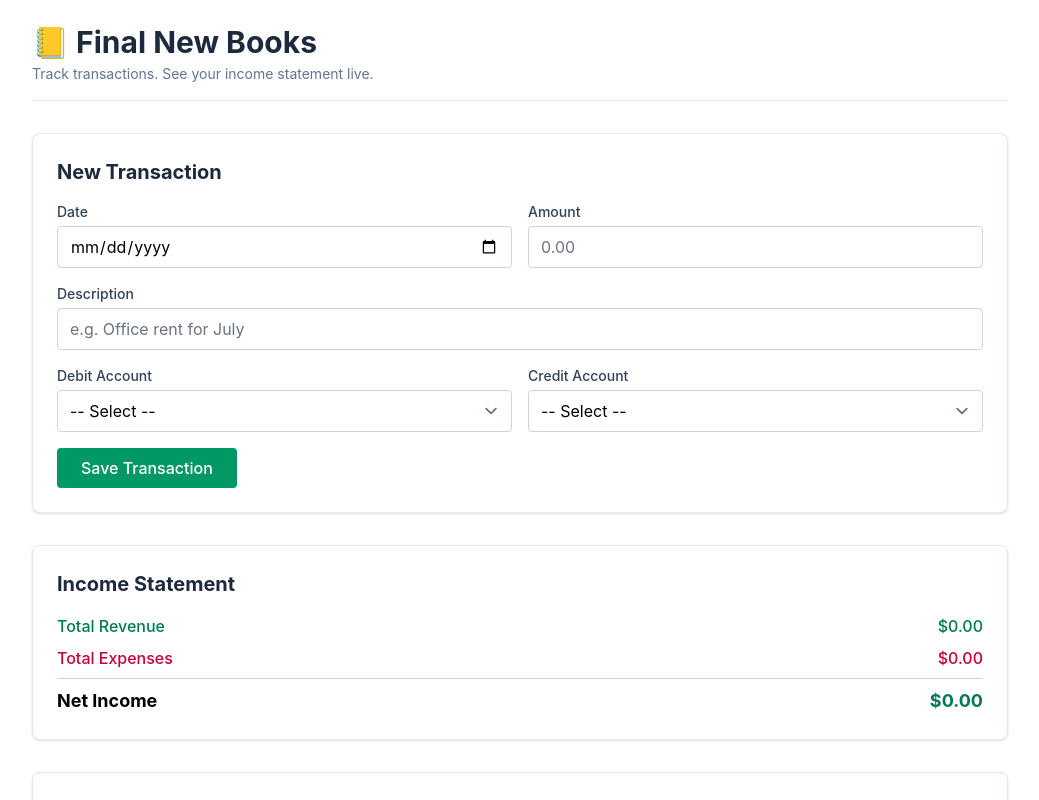
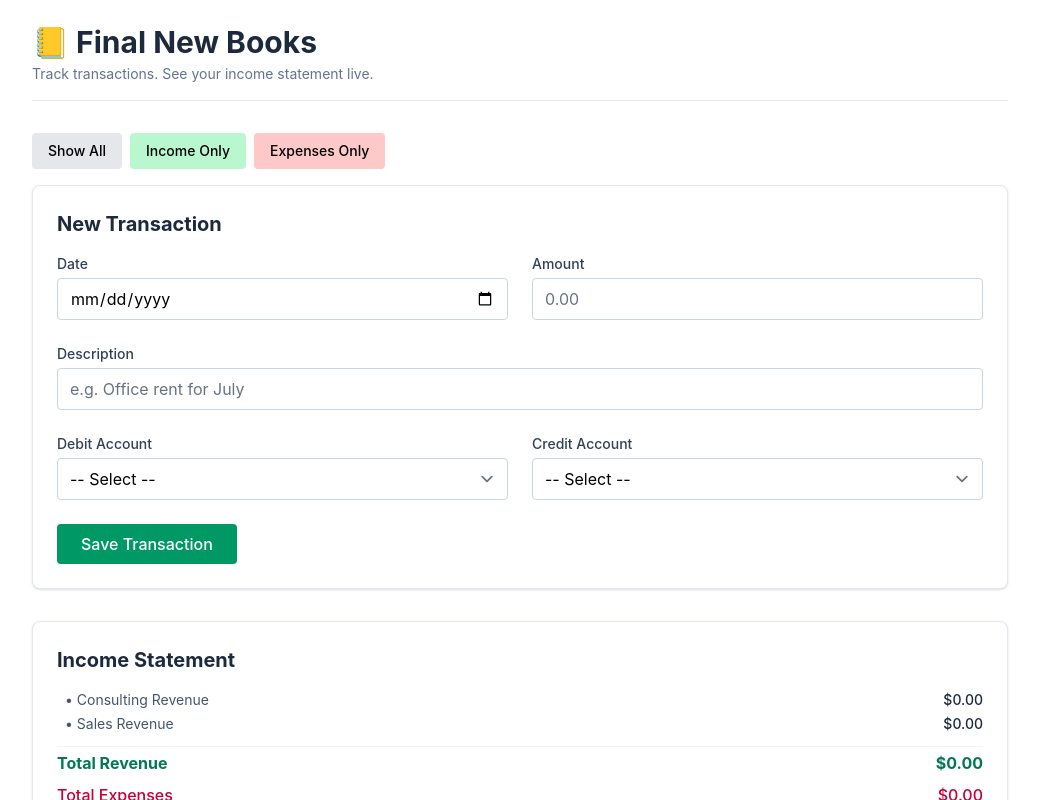
Before and after one commit to zaraawaqar/final-newbooks, a SvelteKit app: page / in a window 1280 px wide. Shown: the top 800 px of the page, without its empty margins (120-1159 px from the left). Built offline with nearby package versions, Linux system fonts and the light colour scheme; no server answers; the database is empty.

Commit message:
3.5 - final commit, app complete

```diff
--- a/src/routes/+page.server.js
+++ b/src/routes/+page.server.js
@@ -18,9 +18,10 @@ export async function load() {
 }
 
 // Form actions run when a form on the page is submitted via POST.
+// Form actions run when a form on the page is submitted via POST.
 export const actions = {
-  default: async ({ request }) => {
-    // 1. Get the form data the browser sent.
+  // Handles recording a new transaction
+  create: async ({ request }) => {
     const formData = await request.formData();
     const date        = formData.get('date');
     const description = formData.get('description');
@@ -28,13 +29,24 @@ export const actions = {
     const credit      = formData.get('credit');
     const amount      = formData.get('amount');
 
-    // 2. Write an INSERT that adds one row to the transactions table.
     await sql`
       INSERT INTO transactions (date, description, debit, credit, amount)
       VALUES (${date}, ${description}, ${debit}, ${credit}, ${amount})
     `;
 
-    // 3. Return success. SvelteKit will re-run load() automatically.
+    return { success: true };
+  },
+
+  // Handles deleting an existing transaction
+  delete: async ({ request }) => {
+    const formData = await request.formData();
+    const id = formData.get('id');
+
+    await sql`
+      DELETE FROM transactions
+      WHERE id = ${id}
+    `;
+
     return { success: true };
   }
 };
--- a/src/routes/+page.svelte
+++ b/src/routes/+page.svelte
@@ -7,6 +7,7 @@ let { data } = $props();
 
 // Wrap the array in $state so the totals below can react to it.
 let transactions = $state(data.transactions);
+let currentFilter = $state('all');
 
   // Add this INSIDE the <script> block, below the transactions array.
 function classify(t) {
@@ -22,11 +23,19 @@ function classify(t) {
 // Add these THREE derived totals to your <script> block,
 // below the classify() function.
 
-let totalRevenue = $derived(
+let consultingRevenue = $derived(
   transactions
-    .filter(t => classify(t) === 'Revenue')
+    .filter(t => classify(t) === 'Revenue' && (t.credit === 'Consulting' || t.description?.toLowerCase().includes('consulting')))
     .reduce((sum, t) => sum + Number(t.amount), 0)
 );
+
+let salesRevenue = $derived(
+  transactions
+    .filter(t => classify(t) === 'Revenue' && (t.credit === 'Sales' || t.description?.toLowerCase().includes('sales')))
+    .reduce((sum, t) => sum + Number(t.amount), 0)
+);
+
+let totalRevenue = $derived(consultingRevenue + salesRevenue);
 
 let totalExpenses = $derived(
   transactions
@@ -44,12 +53,30 @@ let netIncome = $derived(totalRevenue - totalExpenses);
     <h1 class="text-3xl font-bold text-slate-800">📒 Final New Books</h1>
     <p class="text-slate-500 text-sm mt-1">Track transactions. See your income statement live.</p>
   </header>
+<div class="flex gap-2 mb-4">
+    <button
+      class="px-4 py-2 rounded bg-gray-200 hover:bg-gray-300 font-medium text-sm"
+      onclick={() => currentFilter = 'all'}>
+      Show All
+    </button>
 
+    <button
+      class="px-4 py-2 rounded bg-green-200 hover:bg-green-300 font-medium text-sm"
+      onclick={() => currentFilter = 'income'}>
+      Income Only
+    </button>
+
+    <button
+      class="px-4 py-2 rounded bg-red-200 hover:bg-red-300 font-medium text-sm"
+      onclick={() => currentFilter = 'expense'}>
+      Expenses Only
+    </button>
+  </div>
   <!-- NEW TRANSACTION FORM -->
   <section class="bg-white border border-slate-200 rounded-lg p-6 shadow-sm">
     <h2 class="text-xl font-bold text-slate-800 mb-4">New Transaction</h2>
 
-    <form method="POST" class="grid grid-cols-1 md:grid-cols-2 gap-4">
+<form method="POST" action="?/create" class="grid grid-cols-1 md:grid-cols-2 gap-6">
       <div>
         <label for="date" class="block text-sm font-medium text-slate-700 mb-1">Date</label>
         <input id="date" name="date" type="date" required
@@ -108,10 +135,20 @@ let netIncome = $derived(totalRevenue - totalExpenses);
     <h2 class="text-xl font-bold text-slate-800 mb-4">Income Statement</h2>
 
     <div class="space-y-2">
-  <div class="flex justify-between text-emerald-700 font-medium">
-    <span>Total Revenue</span>
-    <span>${totalRevenue.toFixed(2)}</span>
+ <div class="text-sm text-slate-600 pl-2 space-y-1 mb-2">
+  <div class="flex justify-between">
+    <span>• Consulting Revenue</span>
+    <span class="font-medium text-slate-800">${consultingRevenue.toFixed(2)}</span>
   </div>
+  <div class="flex justify-between pb-1">
+    <span>• Sales Revenue</span>
+    <span class="font-medium text-slate-800">${salesRevenue.toFixed(2)}</span>
+  </div>
+</div>
+<div class="flex justify-between text-emerald-700 font-bold border-t border-slate-100 pt-1">
+  <span>Total Revenue</span>
+  <span>${totalRevenue.toFixed(2)}</span>
+</div>
   <div class="flex justify-between text-rose-700 font-medium">
     <span>Total Expenses</span>
     <span>${totalExpenses.toFixed(2)}</span>
@@ -142,14 +179,24 @@ let netIncome = $derived(totalRevenue - totalExpenses);
           </tr>
         </thead>
 <tbody>
-  {#each transactions as t (t.id)}
+{#each transactions.filter(t => {
+  if (currentFilter === 'all') return true;
+  if (currentFilter === 'income') return t.credit === 'Cash' || classify(t) === 'Revenue';
+  if (currentFilter === 'expense') return t.debit === 'Cash' || classify(t) === 'Expense';
+}) as t (t.id)}
     <tr class="border-t border-slate-200 hover:bg-slate-50">
       <td class="px-3 py-2">{t.date}</td>
       <td class="px-3 py-2">{t.description}</td>
       <td class="px-3 py-2">{t.debit}</td>
       <td class="px-3 py-2">{t.credit}</td>
       <td class="px-3 py-2 text-right">${Number(t.amount).toFixed(2)}</td>
-      <td class="px-3 py-2">
+<td class="px-3 py-2 text-right">
+            <form method="POST" action="?/delete">
+              <input type="hidden" name="id" value={t.id} />
+              <button class="text-xs bg-red-100 hover:bg-red-200 text-red-700 px-2 py-1 rounded font-medium">
+                Delete
+              </button>
+            </form>
   {#if classify(t) === 'Revenue'}
     <span class="text-emerald-700 font-medium">Revenue</span>
   {:else if classify(t) === 'Expense'}
```
